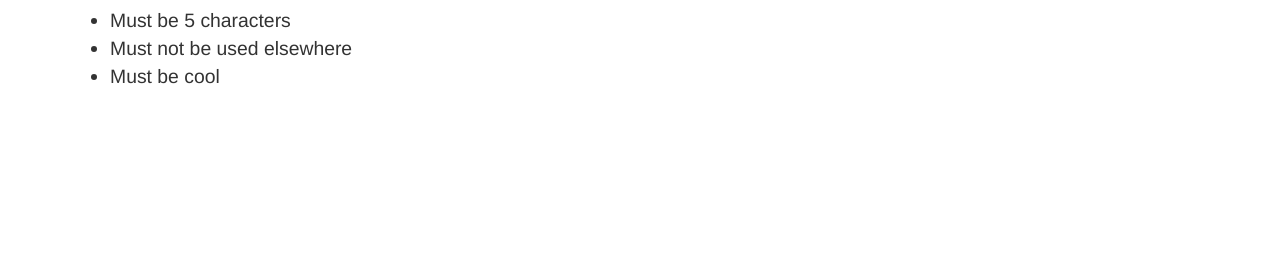
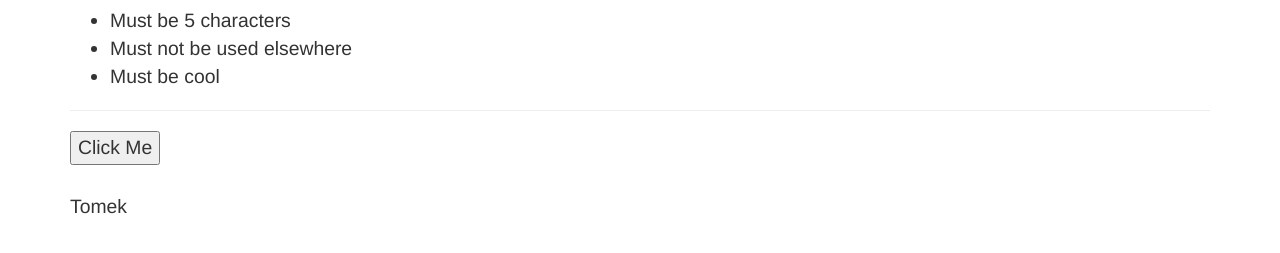
Before and after one commit to tengab/Angular1.3Tutorial, a plain HTML site: page index.html in a window 1280 px wide. Shown: the part 297-550 px from the top of the page. Drawn offline with Linux system fonts and the light colour scheme.

Commit message:
ng-click

```diff
--- a/app.js
+++ b/app.js
@@ -17,11 +17,17 @@ myApp.controller('mainController', ['$scope', '$filter', '$timeout', function ($
     $scope.characters = 5
 
     $scope.rules = [
-        {ruleName: 'Must be 5 characters'},
-        {ruleName: 'Must not be used elsewhere'},
-        {ruleName: 'Must be cool'}
+        { ruleName: 'Must be 5 characters' },
+        { ruleName: 'Must not be used elsewhere' },
+        { ruleName: 'Must be cool' }
     ]
 
-console.log($scope.rules)
+
+    $scope.alertClick = function () {
+        console.log('klik')
+        alert('Clicked alert')
+    }
+
+    $scope.name = 'Tomek'
 
 }])
--- a/index.html
+++ b/index.html
@@ -23,14 +23,12 @@
 </head>
 
 <body>
-
     <header>
         <nav class="navbar navbar-default">
             <div class="container">
                 <div class="navbar-header">
                     <a class="navbar-brand" href="/">AngularJS</a>
                 </div>
-
                 <ul class="nav navbar-nav navbar-right">
                     <li>
                         <a href="#">
@@ -42,37 +40,35 @@
     </header>
 
     <div class="container">
-
         <div ng-controller='mainController'>
-
             <div>
                 <label>What is your twitter handle</label>
-            <input type='text' ng-model='handle'/>
+                <input type='text' ng-model='handle' />
             </div>
-
-            <div class='alert' ng-class="{ 'alert-warning': handle.length < characters, 'alert-danger': handle.length > characters }" ng-show='handle.length !== characters'>
-
+            <div class='alert' ng-class="{ 'alert-warning': handle.length < characters, 'alert-danger': handle.length > characters }"
+                ng-show='handle.length !== characters'>
                 <div ng-show='handle.length < characters'>
                     You have less than 5 characters.
                 </div>
-
                 <div ng-show='handle.length > characters'>
                     You have more than 5 characters.
-
                 </div>
-
             </div>
-
             <hr />
-
             <h1>twitter.com/{{ lowerCaseHandle() }}</h1>
-
             <h3>Rules:</h3>
             <ul>
                 <li ng-repeat='rule in rules'>
                     {{rule.ruleName}}
                 </li>
             </ul>
+            <hr />
+            <input type='button' value='Click Me' ng-click='alertClick()' />
+
+            <br/> <br />
+
+            <div>{{ name }}</div>
+
         </div>
 
     </div>
```
Lines whose indentation alone changed are shown as unchanged.
